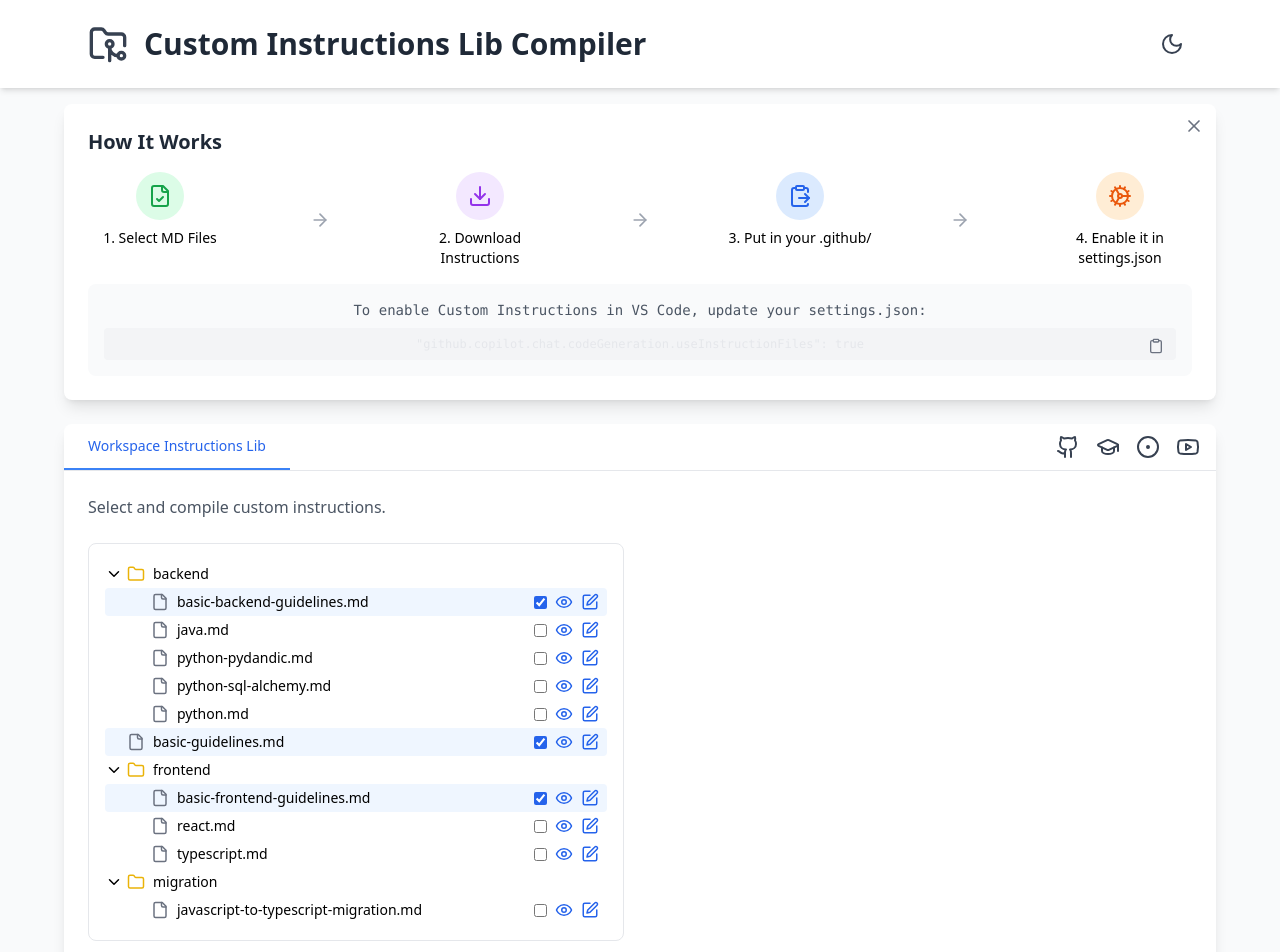
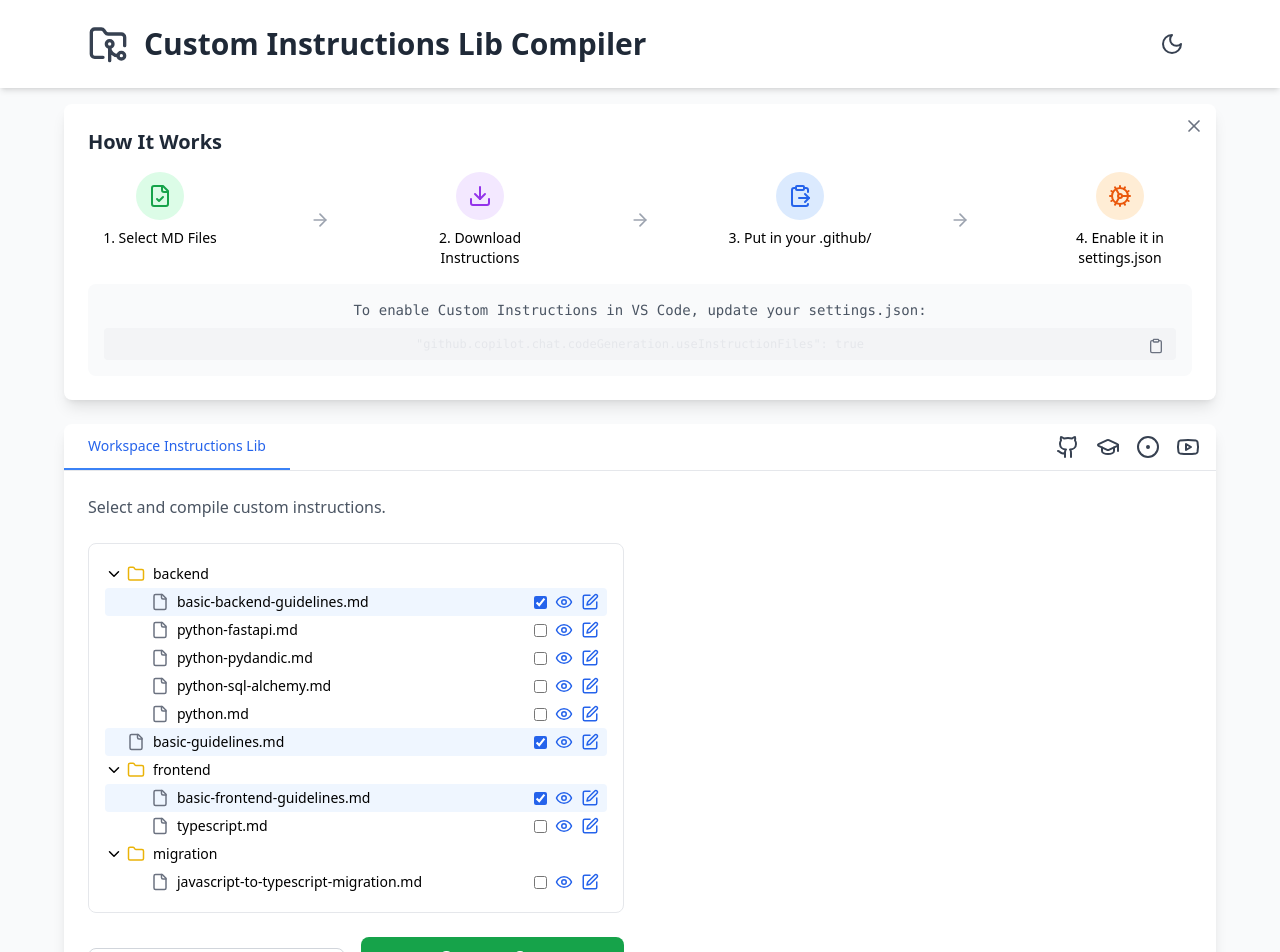
Before and after one commit to MovingLive/custom-instructions-compiler, a React (Vite) app: page / in a window 1280 px wide. Shown: the top 952 px of the page. Built offline with nearby package versions, Linux system fonts and the light colour scheme.

Commit message:
feat: renommer le dossier des instructions personnalisées et mettre à jour les chemins dans le fichier de liste

```diff
--- a/custom-instructions-lib/file-list.json
+++ b/custom-instructions-lib/file-list.json
@@ -8,7 +8,7 @@
     "type": "file"
   },
   {
-    "path": "backend/java.md",
+    "path": "backend/python-fastapi.md",
     "type": "file"
   },
   {
@@ -28,19 +28,11 @@
     "type": "file"
   },
   {
-    "path": "file-list.json",
-    "type": "file"
-  },
-  {
     "path": "frontend",
     "type": "tree"
   },
   {
     "path": "frontend/basic-frontend-guidelines.md",
-    "type": "file"
-  },
-  {
-    "path": "frontend/react.md",
     "type": "file"
   },
   {
--- a/package.json
+++ b/package.json
@@ -9,8 +9,8 @@
     "lint": "eslint .",
     "preview": "vite preview",
     "generate-file-list": "node scripts/generate-file-list.js",
-    "predev": "mkdir -p custom-instructions",
-    "prebuild": "mkdir -p custom-instructions",
+    "predev": "mkdir -p custom-instructions-lib",
+    "prebuild": "mkdir -p custom-instructions-lib",
     "generate-deploy-list": "node scripts/generate-file-list.js --deploy"
   },
   "dependencies": {
--- a/scripts/generate-file-list.js
+++ b/scripts/generate-file-list.js
@@ -33,8 +33,8 @@ const isDeployment = process.argv.includes('--deploy');
 // Choix du dossier selon le contexte
 const baseDir = process.cwd();
 const targetDir = isDeployment
-  ? path.join(baseDir, 'dist', 'custom-instructions')
-  : path.join(baseDir, 'custom-instructions');
+  ? path.join(baseDir, 'dist', 'custom-instructions-lib')
+  : path.join(baseDir, 'custom-instructions-lib');
 
 // Créer le dossier s'il n'existe pas (seulement en mode local)
 if (!isDeployment && !fs.existsSync(targetDir)) {
```
Also changed, not shown: 1 other file (tests, documents, lock files or other folders).
